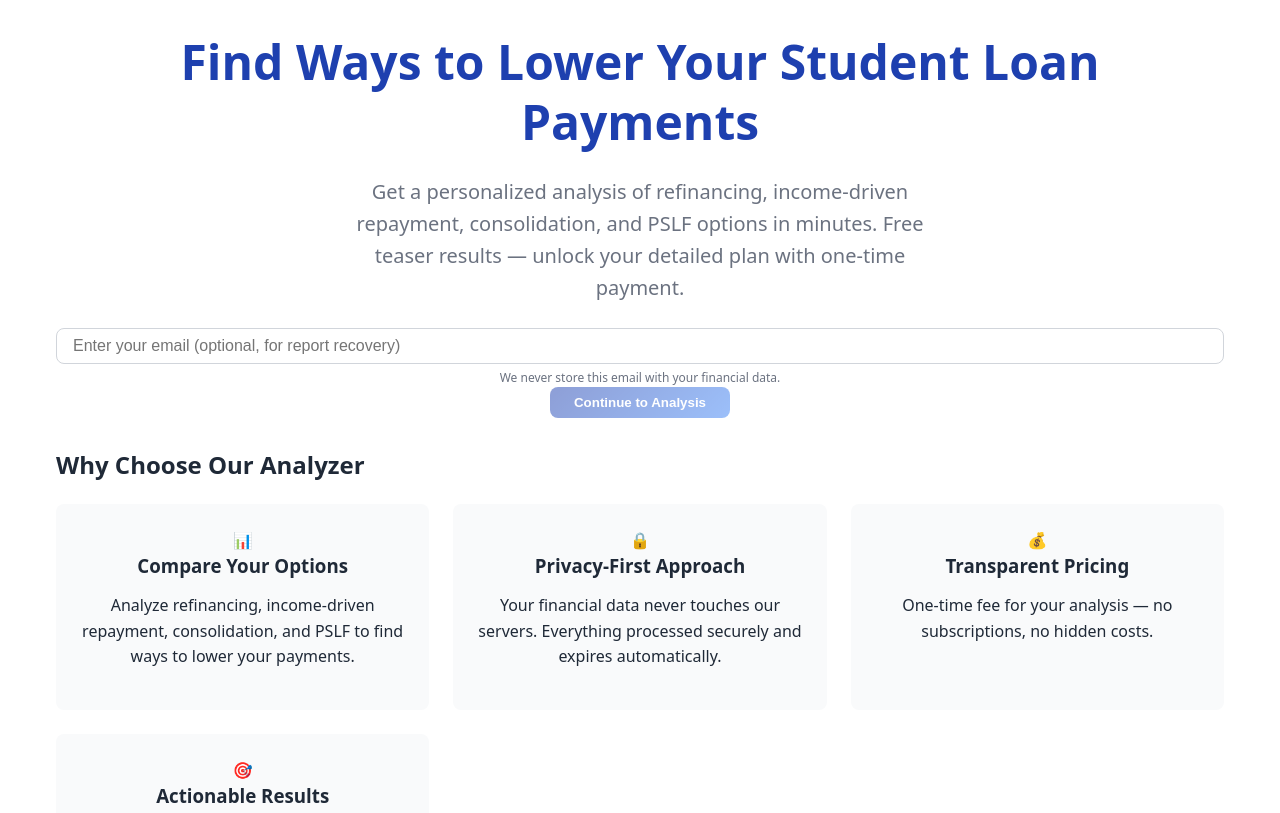
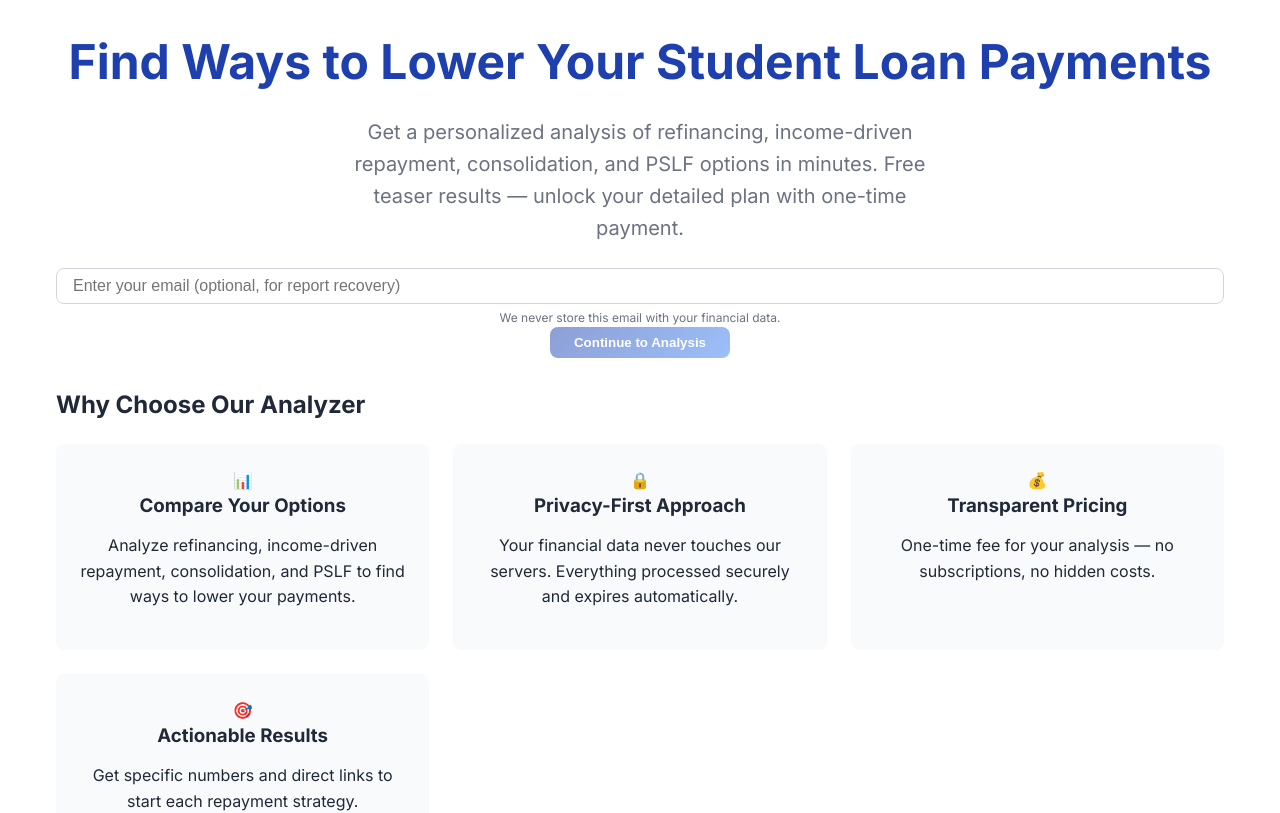
Before and after one commit to tborer/student-loan-ai, a Next.js app: page / in a window 1280 px wide. Shown: the top 813 px of the page. Built offline with nearby package versions, Linux system fonts and the light colour scheme.

Commit message:
fix: Replace Geist fonts with Inter (available in next/font)

```diff
--- a/app/layout.tsx
+++ b/app/layout.tsx
@@ -1,14 +1,8 @@
 import type { Metadata } from 'next';
-import { Geist, Geist_Mono } from "next/font/google";
+import { Inter } from "next/font/google";
 import './globals.css';
 
-const geistSans = Geist({
-  variable: "--font-geist-sans",
-  subsets: ["latin"],
-});
-
-const geistMono = Geist_Mono({
-  variable: "--font-geist-mono",
+const inter = Inter({
   subsets: ["latin"],
 });
 
@@ -26,7 +20,7 @@ export default function RootLayout({
 }>) {
   return (
     <html lang="en">
-      <body className={`${geistSans.variable} ${geistMono.variable}`}>
+      <body className={inter.className}>
         {children}
       </body>
     </html>
```
